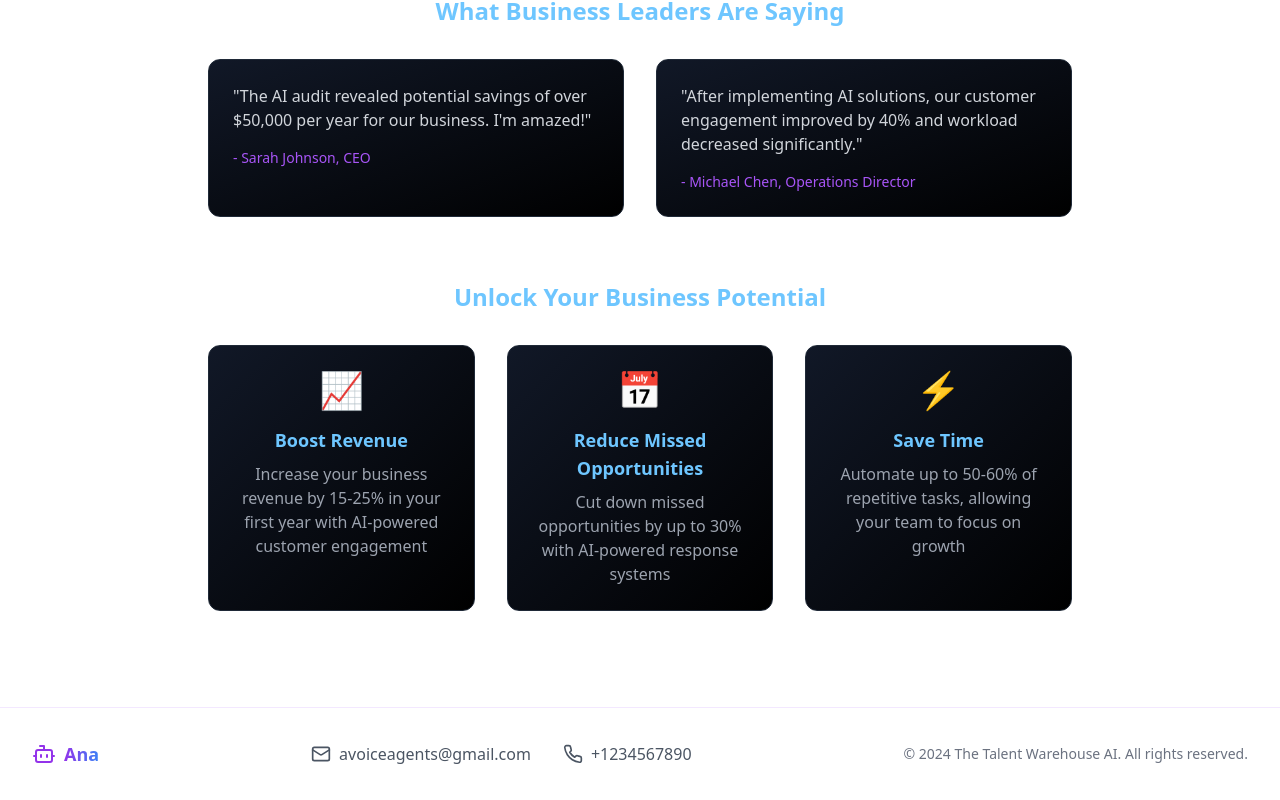
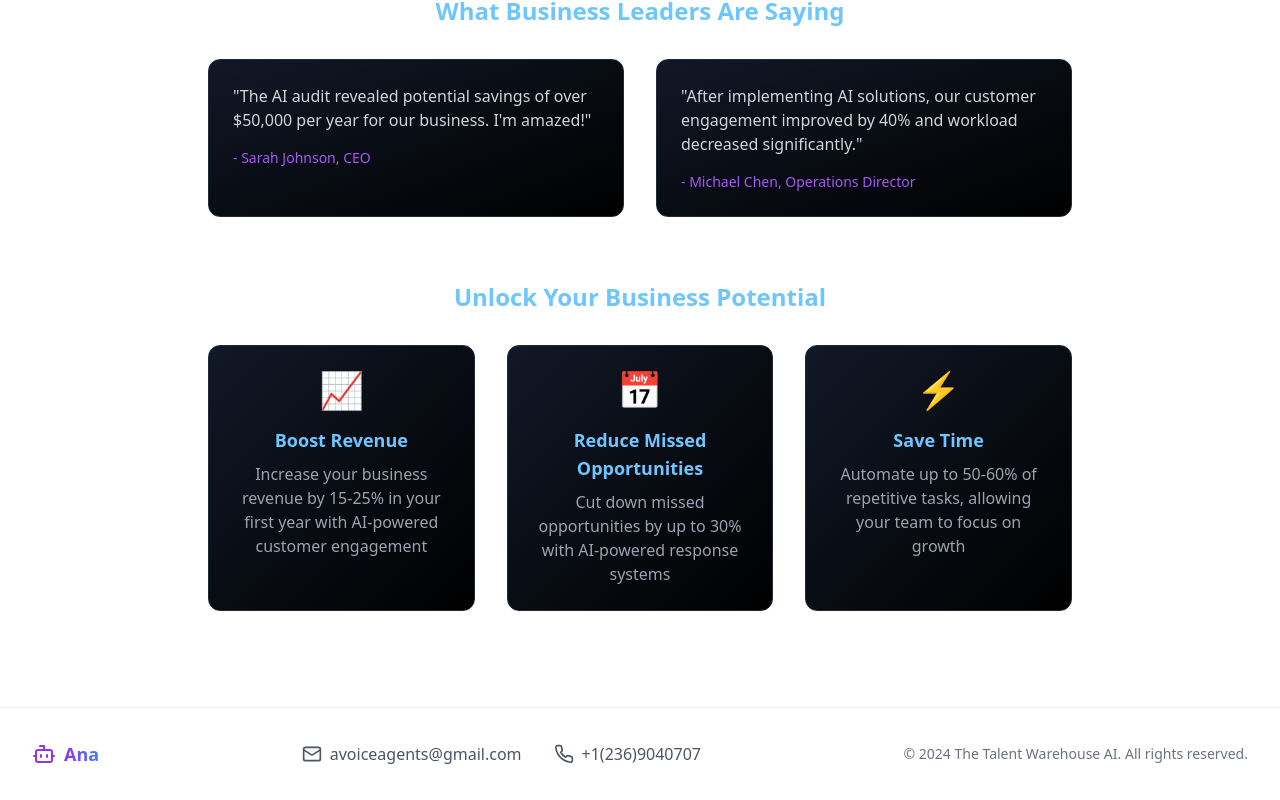
Before and after one commit to manojsaharan01/ana_funnel, a React (Vite) app: page / in a window 1280 px wide. Shown: the part 1058-1858 px from the top of the page. Built offline with nearby package versions, Linux system fonts and the light colour scheme.

Commit message:
Update Footer.tsx

```diff
--- a/src/components/Footer.tsx
+++ b/src/components/Footer.tsx
@@ -17,9 +17,9 @@ export default function Footer() {
               <Mail className="h-5 w-5" />
               <span>avoiceagents@gmail.com</span>
             </a>
-            <a href="tel:+1234567890" className="flex items-center space-x-2 text-gray-600 dark:text-gray-300 hover:text-purple-600 dark:hover:text-purple-400 transition-colors">
+            <a href="tel:+1(236)9040707" className="flex items-center space-x-2 text-gray-600 dark:text-gray-300 hover:text-purple-600 dark:hover:text-purple-400 transition-colors">
               <Phone className="h-5 w-5" />
-              <span>+1234567890</span>
+              <span>+1(236)9040707</span>
             </a>
           </div>
 
```
